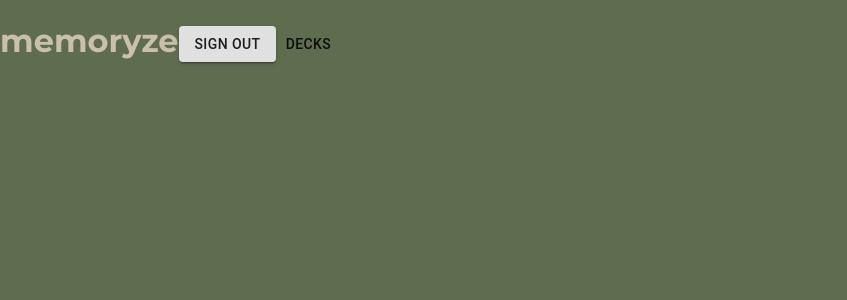
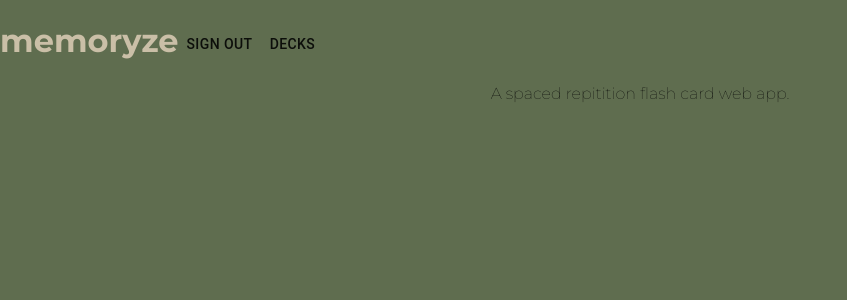
Before and after one commit to Luke-Argosino/memoryze, a React (Create React App) app: page / in a window 1280 px wide. Shown: the top 300 px of the page, without its empty margins (0-847 px from the left). Built offline with nearby package versions, Linux system fonts and the light colour scheme; no server answers; sample sign-in values are in the browser's storage.

Commit message:
Moved Header component

```diff
--- a/src/App.js
+++ b/src/App.js
@@ -1,6 +1,7 @@
 import './App.css';
 import Decks from './pages/Decks';
 import Home from './pages/Home';
+import Header from './components/Header';
 import { BrowserRouter as Router, Route, Switch } from 'react-router-dom'
 import { useHistory } from "react-router-dom";
 import firebase from 'firebase/app';
@@ -28,7 +29,7 @@ const App = () => {
     <Router>
       <div className="App">
         <div className="Header">
-          <Header user={user} />
+          <Header user={user} auth={auth}/>
         </div>
         <div className="Content">
           <Switch>
@@ -45,6 +46,7 @@ const App = () => {
   );
 }
 
+/*
 const Header = (props) => {
   const history = useHistory();
   const onDeckClick = () => {
@@ -73,8 +75,6 @@ const SignIn = (props) => {
       <div>
         <Button
           onClick={signInWithGoogle}
-          variant="contained"
-          color="white"
           >
           Sign in with Google
         </Button>
@@ -86,12 +86,10 @@ const SignOut = (props) => {
   return auth.currentUser && (
     <Button
       onClick={() => auth.signOut()}
-      variant="contained"
-      color="white"
       >
       Sign Out
     </Button>
   )
 }
-
+*/
 export default App;
--- /dev/null
+++ b/src/components/Header.js
@@ -0,0 +1,56 @@
+import '../App.css';
+import Decks from '../pages/Decks';
+import Home from '../pages/Home';
+import { BrowserRouter as Router, Route, Switch } from 'react-router-dom'
+import { useHistory } from "react-router-dom";
+import firebase from 'firebase/app';
+import 'firebase/firestore';
+import 'firebase/auth';
+import { useAuthState } from 'react-firebase-hooks/auth';
+import { Button } from '@material-ui/core';
+
+const Header = (props) => {
+    const history = useHistory();
+    const onDeckClick = () => {
+      history.push('/decks');
+    }
+
+    return (
+      <h1>
+        memoryze
+        {props.user ? <SignOut auth={props.auth}/> : <SignIn user={props.user} auth={props.auth}/>}
+        <Button
+          onClick={onDeckClick}
+        >
+          Decks
+        </Button>
+      </h1>
+    )
+  }
+
+  const SignIn = (props) => {
+    const signInWithGoogle = () => {
+      const provider = new firebase.auth.GoogleAuthProvider();
+      props.auth.signInWithPopup(provider);
+    }
+    return (
+        <div>
+          <Button
+            onClick={signInWithGoogle}
+            >
+            Sign in with Google
+          </Button>
+        </div>
+    )
+  }
+
+  const SignOut = (props) => {
+    return props.auth.currentUser && (
+      <Button
+        onClick={() => props.auth.signOut()}
+        >
+        Sign Out
+      </Button>
+    )
+  }
+export default Header;
--- a/src/pages/Home.js
+++ b/src/pages/Home.js
@@ -2,8 +2,8 @@ import { useHistory } from "react-router-dom";
 
 const Home = (props) => {
     return (
-        <div>
-
+        <div className="Home">
+            A spaced repitition flash card web app.
         </div>
     )
 }
```
